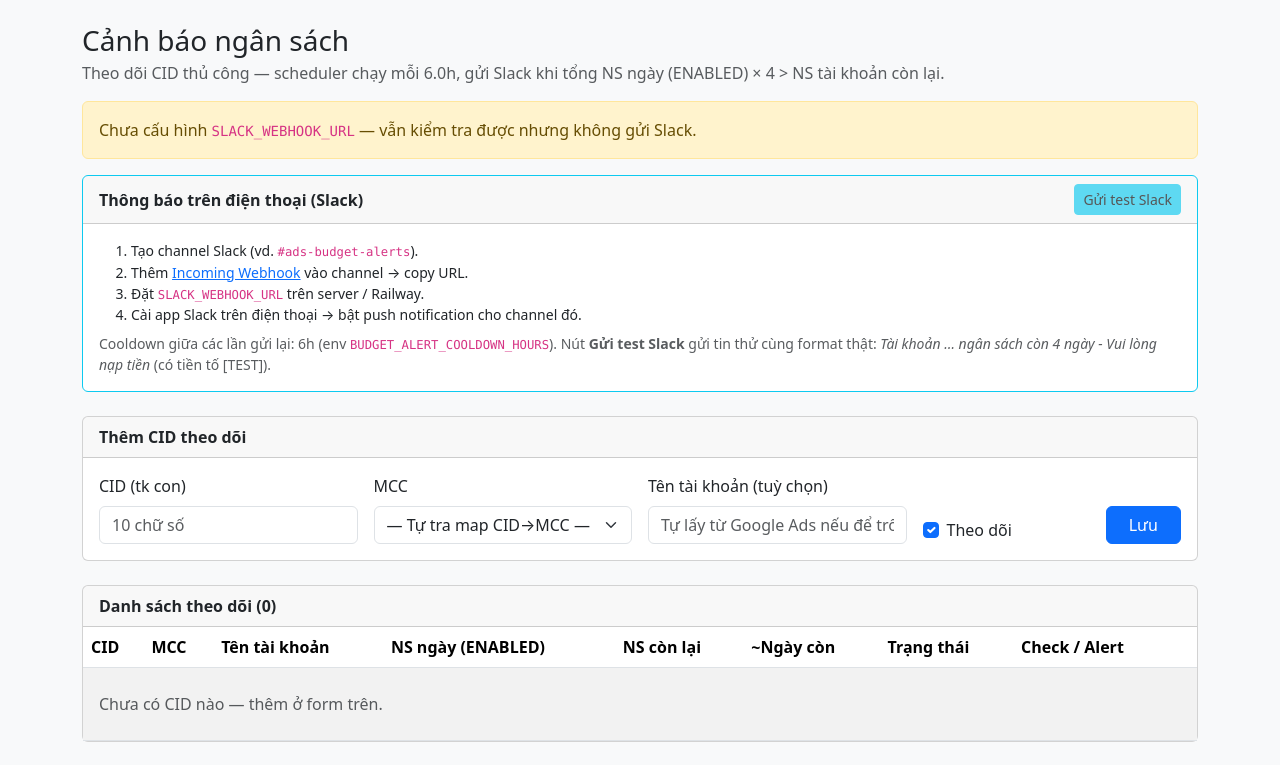
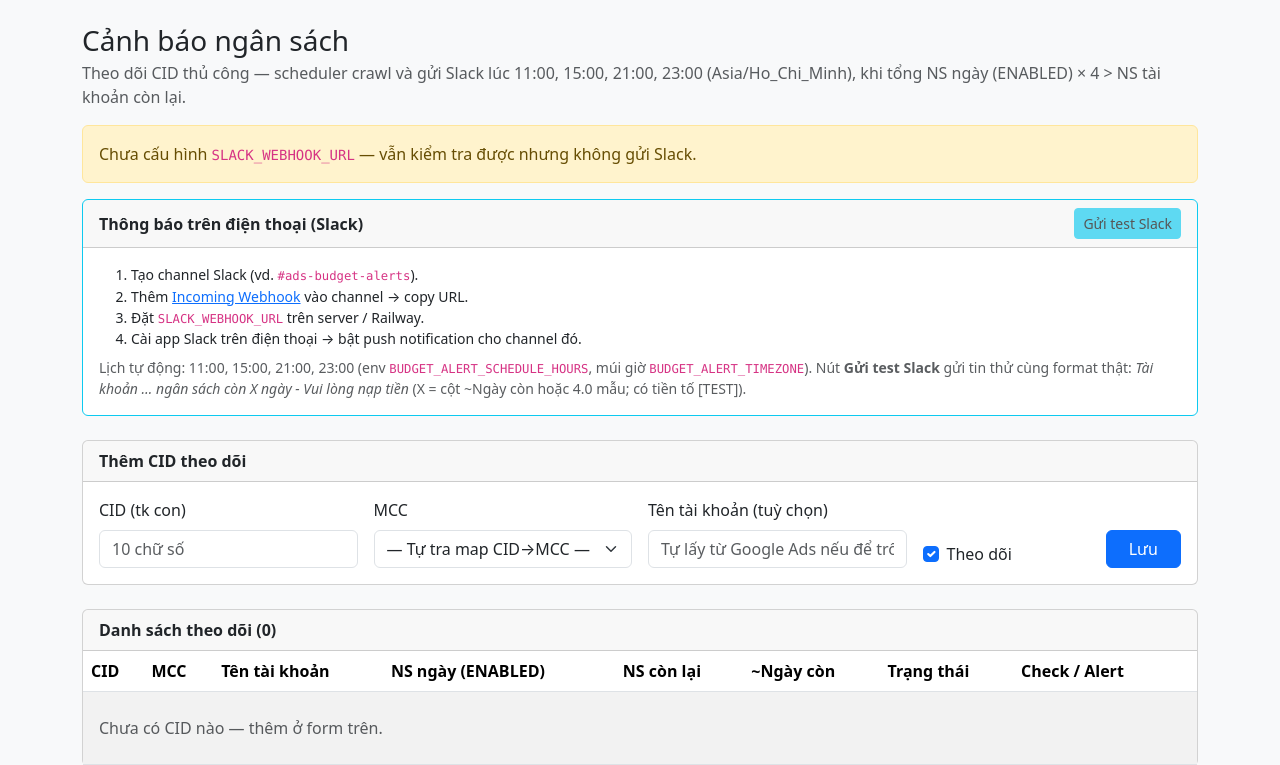
Before and after one commit to RobertTAnh/google_ads, a Flask app: page /budget-alerts in a window 1280 px wide. Shown: the part 64-829 px from the top of the page. Before the commit the page ends 806 px from the top, so only its background shows below. Run offline with Flask 3, Linux system fonts and the light colour scheme; the visitor is signed in with stand-in values (Sample User, id 1); data that the repository does not hold is empty; some libraries are stand-ins or nearby versions.

Commit message:
feat: fixed VN schedule for budget alerts and dynamic Slack message
Replace 6h interval/cooldown with slots at 11, 15, 21, 23 (Asia/Ho_Chi_Minh). Slack alerts now show actual days_remaining from crawl instead of hardcoded 4 days.

Co-authored-by: Cursor <cursoragent@cursor.com>

```diff
--- a/app.py
+++ b/app.py
@@ -68,6 +68,8 @@ _CID_SYNC_LEADER_LOCK_ID = 8104202602
 _BUDGET_ALERT_SCHEDULER_STARTED = False
 _BUDGET_ALERT_START_LOCK = threading.Lock()
 _BUDGET_ALERT_LEADER_LOCK_ID = 8104202603
+_DEFAULT_BUDGET_ALERT_HOURS = (11, 15, 21, 23)
+_last_budget_alert_slot_key: Optional[str] = None
 
 
 def _env_list(name: str, default: str = "") -> List[str]:
@@ -450,26 +452,61 @@ def _acquire_budget_alert_leader(database_url: str) -> Optional[psycopg.Connecti
         return None
 
 
-def _parse_iso_utc(ts: str) -> Optional[datetime]:
-    raw = (ts or "").strip()
-    if not raw:
-        return None
-    try:
-        if raw.endswith("Z"):
-            raw = raw[:-1] + "+00:00"
-        dt = datetime.fromisoformat(raw)
-        if dt.tzinfo is None:
-            dt = dt.replace(tzinfo=ZoneInfo("UTC"))
-        return dt.astimezone(ZoneInfo("UTC"))
-    except ValueError:
-        return None
-
-
-def _budget_alert_cooldown_elapsed(last_alert_at: str, cooldown_hours: float) -> bool:
-    last = _parse_iso_utc(last_alert_at)
-    if last is None:
-        return True
-    return datetime.now(ZoneInfo("UTC")) - last >= timedelta(hours=max(0.0, cooldown_hours))
+def _budget_alert_timezone() -> str:
+    return (os.getenv("BUDGET_ALERT_TIMEZONE") or "Asia/Ho_Chi_Minh").strip() or "Asia/Ho_Chi_Minh"
+
+
+def _parse_budget_alert_schedule_hours() -> tuple[int, ...]:
+    raw = (os.getenv("BUDGET_ALERT_SCHEDULE_HOURS") or "11,15,21,23").strip()
+    hours: list[int] = []
+    for part in raw.split(","):
+        part = part.strip()
+        if not part:
+            continue
+        try:
+            h = int(part)
+        except ValueError:
+            continue
+        if 0 <= h <= 23:
+            hours.append(h)
+    if not hours:
+        return _DEFAULT_BUDGET_ALERT_HOURS
+    return tuple(sorted(set(hours)))
+
+
+def _budget_alert_slot_key(slot_dt: datetime) -> str:
+    return f"{slot_dt.date().isoformat()}-{slot_dt.hour}"
+
+
+def _next_budget_alert_slot(tz_name: Optional[str] = None) -> tuple[float, datetime]:
+    """Số giây tới slot tiếp theo và thời điểm slot (theo múi giờ cảnh báo)."""
+    tz = _safe_tz(tz_name or _budget_alert_timezone())
+    now = datetime.now(tz)
+    hours = _parse_budget_alert_schedule_hours()
+    candidates: list[datetime] = []
+    for h in hours:
+        target = now.replace(hour=h, minute=0, second=0, microsecond=0)
+        if now < target:
+            candidates.append(target)
+    if not candidates:
+        tomorrow = now.date() + timedelta(days=1)
+        first_h = hours[0]
+        candidates.append(
+            datetime(tomorrow.year, tomorrow.month, tomorrow.day, first_h, 0, 0, tzinfo=tz)
+        )
+    next_slot = min(candidates)
+    wait_sec = max(0.0, (next_slot - now).total_seconds())
+    return wait_sec, next_slot
+
+
+def _seconds_until_next_budget_alert_slot(tz_name: Optional[str] = None) -> float:
+    wait_sec, _ = _next_budget_alert_slot(tz_name)
+    return wait_sec
+
+
+def _format_budget_alert_schedule_label() -> str:
+    hours = _parse_budget_alert_schedule_hours()
+    return ", ".join(f"{h:02d}:00" for h in hours)
 
 
 def _fetch_google_ads_account_name(
@@ -495,8 +532,6 @@ def _run_budget_check_for_watch(
     build_google_ads_client_for_mcc: Callable[[str], Any],
     mcc_configs: dict,
     slack_webhook_url: str,
-    cooldown_hours: float,
-    bypass_cooldown: bool = False,
 ) -> BudgetRunwayEvaluation:
     cid = _normalize_customer_id(str(watch.get("customer_id", "")))
     mcc = _normalize_customer_id(str(watch.get("mcc_id", "")))
@@ -526,19 +561,20 @@ def _run_budget_check_for_watch(
     alert_at: Optional[str] = None
     err_msg = ""
     if ev.should_alert:
-        can_send = bypass_cooldown or _budget_alert_cooldown_elapsed(
-            str(watch.get("last_alert_at", "")), cooldown_hours
-        )
-        if can_send and slack_webhook_url:
+        if ev.days_remaining is None:
+            err_msg = "Không có số ngày còn để gửi cảnh báo."
+        elif slack_webhook_url:
             try:
-                send_budget_alert(slack_webhook_url, account_name=account_name)
+                send_budget_alert(
+                    slack_webhook_url,
+                    account_name=account_name,
+                    days_remaining=ev.days_remaining,
+                )
                 alert_at = datetime.now(ZoneInfo("UTC")).isoformat()
             except Exception as ex:
                 err_msg = f"Slack: {ex}"
-        elif can_send and not slack_webhook_url:
+        else:
             err_msg = "SLACK_WEBHOOK_URL chưa cấu hình."
-        elif not can_send:
-            err_msg = f"Đang trong cooldown ({cooldown_hours:g}h)."
     elif ev.status == "ok":
         alert_at = ""
 
@@ -574,19 +610,30 @@ def _maybe_start_budget_alert_scheduler(
     log = logging.getLogger(__name__)
 
     def _runner() -> None:
-        interval = max(
-            300,
-            int((os.getenv("BUDGET_ALERT_INTERVAL_SECONDS") or "21600").strip() or 21600),
-        )
-        cooldown_hours = float((os.getenv("BUDGET_ALERT_COOLDOWN_HOURS") or "6").strip() or 6)
+        global _last_budget_alert_slot_key
         webhook = (os.getenv("SLACK_WEBHOOK_URL") or "").strip()
+        tz_name = _budget_alert_timezone()
         while True:
+            wait_sec, slot_dt = _next_budget_alert_slot(tz_name)
+            log.info(
+                "Budget alert scheduler: chờ %.0fs tới slot %s (%s)",
+                wait_sec,
+                _budget_alert_slot_key(slot_dt),
+                tz_name,
+            )
+            time.sleep(wait_sec)
+            slot_key = _budget_alert_slot_key(slot_dt)
+            if slot_key == _last_budget_alert_slot_key:
+                time.sleep(60)
+                continue
             leader_conn: Optional[psycopg.Connection] = None
             try:
                 leader_conn = _acquire_budget_alert_leader(database_url)
                 if leader_conn is None:
                     time.sleep(60)
                     continue
+                _last_budget_alert_slot_key = slot_key
+                log.info("Budget alert scheduler: chạy slot %s", slot_key)
                 watches = list_watch(database_url, active_only=True)
                 for w in watches:
                     try:
@@ -596,8 +643,6 @@ def _maybe_start_budget_alert_scheduler(
                             build_google_ads_client_for_mcc=build_google_ads_client_for_mcc,
                             mcc_configs=mcc_configs,
                             slack_webhook_url=webhook,
-                            cooldown_hours=cooldown_hours,
-                            bypass_cooldown=False,
                         )
                     except GoogleAdsHelperError as ex:
                         log.warning("Budget alert check %s: %s", w.get("customer_id"), ex)
@@ -628,7 +673,6 @@ def _maybe_start_budget_alert_scheduler(
                         leader_conn.close()
                     except Exception:
                         pass
-            time.sleep(interval)
 
     th = threading.Thread(target=_runner, daemon=True, name="budget-alert-scheduler")
     th.start()
@@ -1555,9 +1599,8 @@ def create_app() -> Flask:
                 database_enabled=False,
                 mcc_options=_mcc_options_for_ui(),
                 slack_configured=bool((os.getenv("SLACK_WEBHOOK_URL") or "").strip()),
-                cooldown_hours=float((os.getenv("BUDGET_ALERT_COOLDOWN_HOURS") or "6").strip() or 6),
-                interval_hours=float((os.getenv("BUDGET_ALERT_INTERVAL_SECONDS") or "21600").strip() or 21600)
-                / 3600.0,
+                schedule_label=_format_budget_alert_schedule_label(),
+                budget_alert_timezone=_budget_alert_timezone(),
             )
         rows = list_watch(database_url)
         return render_template(
@@ -1566,9 +1609,8 @@ def create_app() -> Flask:
             database_enabled=True,
             mcc_options=_mcc_options_for_ui(),
             slack_configured=bool((os.getenv("SLACK_WEBHOOK_URL") or "").strip()),
-            cooldown_hours=float((os.getenv("BUDGET_ALERT_COOLDOWN_HOURS") or "6").strip() or 6),
-            interval_hours=float((os.getenv("BUDGET_ALERT_INTERVAL_SECONDS") or "21600").strip() or 21600)
-            / 3600.0,
+            schedule_label=_format_budget_alert_schedule_label(),
+            budget_alert_timezone=_budget_alert_timezone(),
         )
 
     @app.post("/budget-alerts/add")
@@ -1636,7 +1678,6 @@ def create_app() -> Flask:
             flash("CID không có trong danh sách theo dõi.", "warning")
             return redirect(url_for("budget_alerts_page"))
         webhook = (os.getenv("SLACK_WEBHOOK_URL") or "").strip()
-        cooldown_hours = float((os.getenv("BUDGET_ALERT_COOLDOWN_HOURS") or "6").strip() or 6)
         try:
             ev = _run_budget_check_for_watch(
                 database_url,
@@ -1644,8 +1685,6 @@ def create_app() -> Flask:
                 build_google_ads_client_for_mcc=_build_google_ads_client_for_mcc,
                 mcc_configs=mcc_configs,
                 slack_webhook_url=webhook,
-                cooldown_hours=cooldown_hours,
-                bypass_cooldown=True,
             )
             if ev.should_alert:
                 flash(f"Đã kiểm tra — cảnh báo: {ev.message}", "warning")
@@ -1665,9 +1704,9 @@ def create_app() -> Flask:
             return redirect(url_for("budget_alerts_page"))
         test_cid = _normalize_customer_id(request.form.get("customer_id", ""))
         account_name = "Tài khoản mẫu"
+        watch = None
         if database_url:
             watches = list_watch(database_url, active_only=False)
-            watch = None
             if test_cid:
                 for w in watches:
                     if _normalize_customer_id(str(w.get("customer_id", ""))) == test_cid:
@@ -1694,10 +1733,17 @@ def create_app() -> Flask:
                         )
                     except Exception:
                         pass
+        test_days = 4.0
+        if watch is not None and watch.get("last_days_remaining") is not None:
+            test_days = float(watch["last_days_remaining"])
         try:
-            send_slack_test_message(webhook, account_name=account_name)
+            send_slack_test_message(
+                webhook,
+                account_name=account_name,
+                days_remaining=test_days,
+            )
             flash(
-                f"Đã gửi tin test tới Slack (mẫu: {account_name}) — kiểm tra channel và điện thoại.",
+                f"Đã gửi tin test tới Slack (mẫu: {account_name}, ~{test_days:.1f} ngày) — kiểm tra channel và điện thoại.",
                 "success",
             )
         except Exception as e:
--- a/templates/budget_alerts.html
+++ b/templates/budget_alerts.html
@@ -7,7 +7,7 @@
     <div>
       <h1 class="h3 mb-1">Cảnh báo ngân sách</h1>
       <div class="text-muted">
-        Theo dõi CID thủ công — scheduler chạy mỗi {{ interval_hours | round(1) }}h, gửi Slack khi tổng NS ngày (ENABLED) × 4 &gt; NS tài khoản còn lại.
+        Theo dõi CID thủ công — scheduler crawl và gửi Slack lúc {{ schedule_label }} ({{ budget_alert_timezone }}), khi tổng NS ngày (ENABLED) × 4 &gt; NS tài khoản còn lại.
       </div>
     </div>
   </div>
@@ -42,9 +42,9 @@
         <li>Cài app Slack trên điện thoại → bật push notification cho channel đó.</li>
       </ol>
       <p class="mb-0 mt-2 text-muted">
-        Cooldown giữa các lần gửi lại: {{ cooldown_hours | int }}h (env <code>BUDGET_ALERT_COOLDOWN_HOURS</code>).
+        Lịch tự động: {{ schedule_label }} (env <code>BUDGET_ALERT_SCHEDULE_HOURS</code>, múi giờ <code>BUDGET_ALERT_TIMEZONE</code>).
         Nút <strong>Gửi test Slack</strong> gửi tin thử cùng format thật:
-        <em>Tài khoản … ngân sách còn 4 ngày - Vui lòng nạp tiền</em> (có tiền tố [TEST]).
+        <em>Tài khoản … ngân sách còn X ngày - Vui lòng nạp tiền</em> (X = cột ~Ngày còn hoặc 4.0 mẫu; có tiền tố [TEST]).
       </p>
     </div>
   </div>
```
Also changed, not shown: slack_notifier.py (+16 -4 lines).
